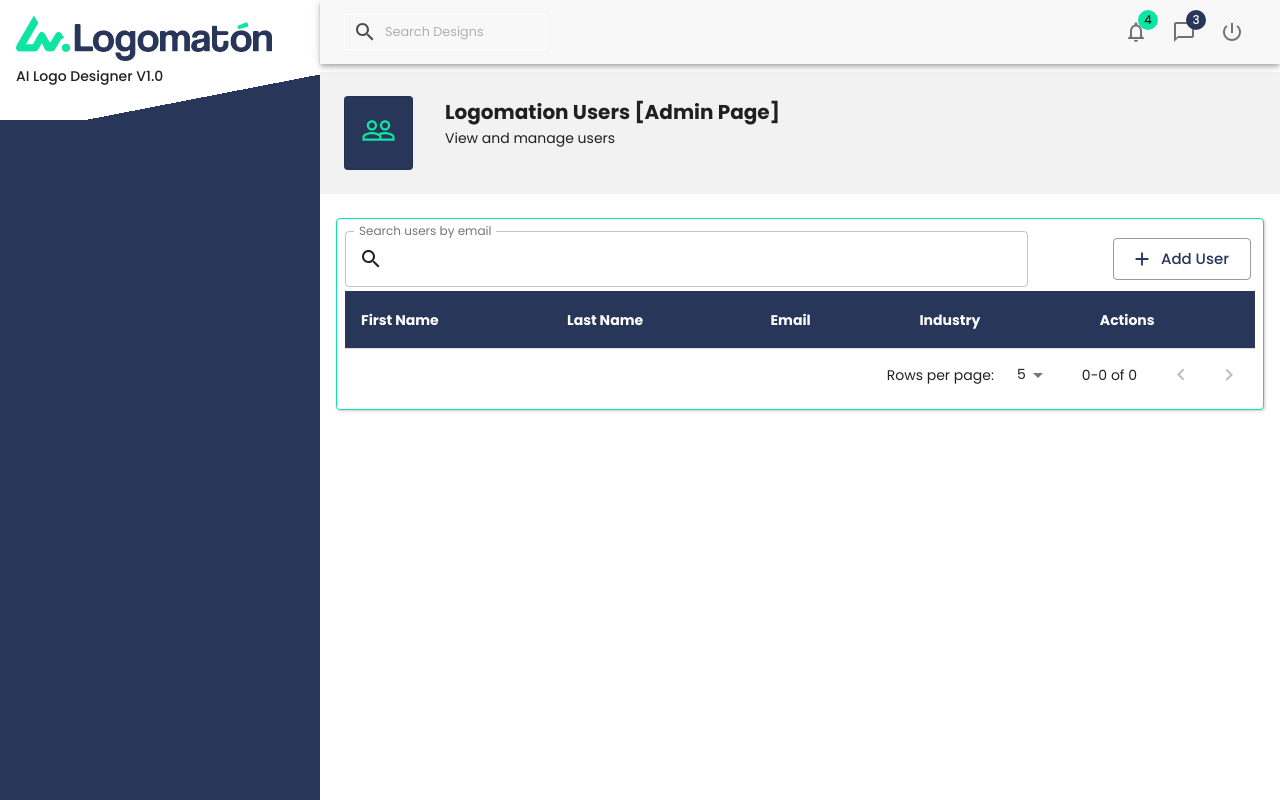
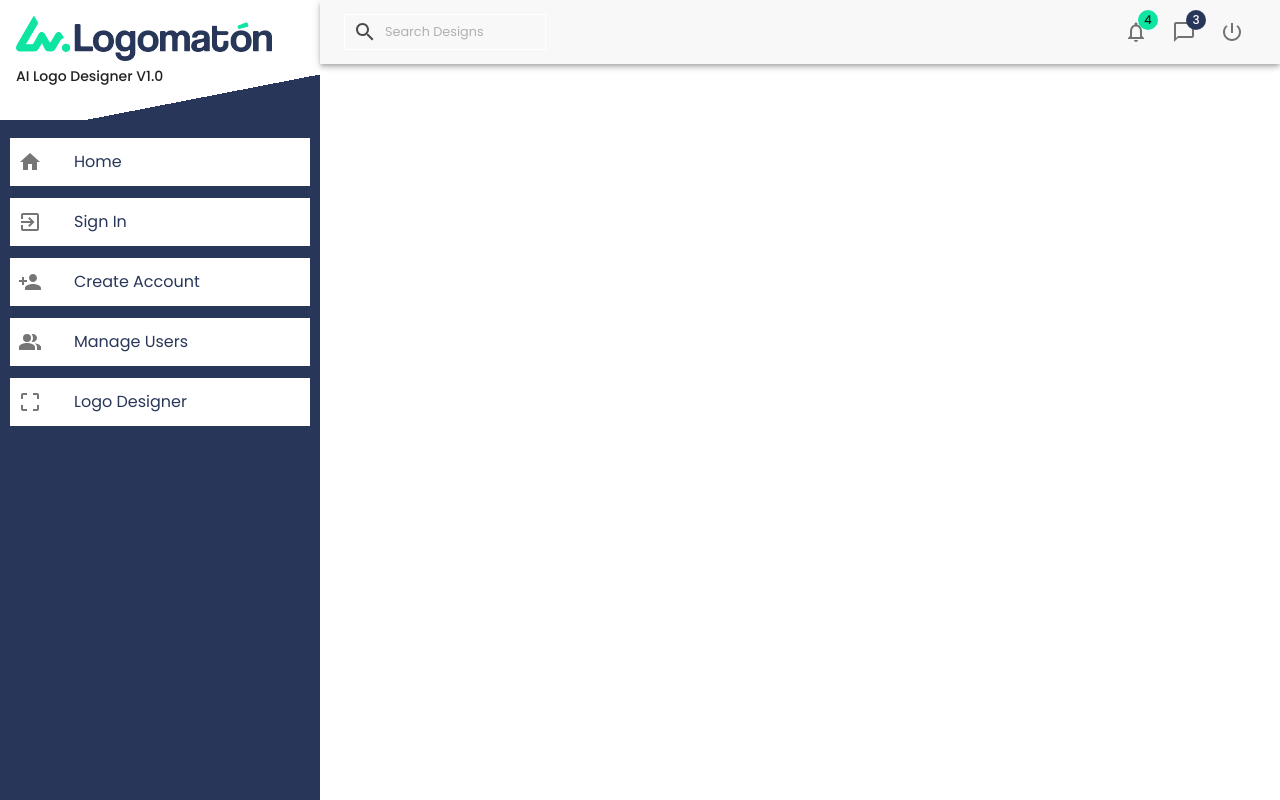
Before and after one commit to chandimaj1/logo-generator-app, a React (Create React App) app: page / in a window 1280 px wide. Built offline with nearby package versions, Linux system fonts and the light colour scheme.

Commit message:
navigation

```diff
--- a/package.json
+++ b/package.json
@@ -14,6 +14,7 @@
     "date-fns": "^2.19.0",
     "react": "^17.0.1",
     "react-dom": "^17.0.1",
+    "react-router-dom": "^5.2.0",
     "react-scripts": "4.0.3",
     "web-vitals": "^1.1.1"
   },
--- a/src/App/App.js
+++ b/src/App/App.js
@@ -2,10 +2,17 @@ import React from 'react';
 import './App.css';
 import SideMenu from '../components/SideMenu';
 import Header from '../components/Header';
-//import Register from '../pages/Register/Register';
+import Register from '../pages/Register/Register';
 import ViewUsers from '../pages/Register/ViewUsers';
+import { createMuiTheme, CssBaseline, makeStyles, ThemeProvider } from '@material-ui/core';
+import { BrowserRouter as Router,
+         Switch,
+         Route,
+         Link,
+         useRouteMatch,
+         useParams
+      } from "react-router-dom";
 
-import { createMuiTheme, CssBaseline, makeStyles, ThemeProvider } from '@material-ui/core';
 
 const theme = createMuiTheme({
   palette:{
@@ -66,17 +73,23 @@ function App() {
   const classes = useStyles();
 
   return (
+    <Router>
       <ThemeProvider theme={theme}>
         <SideMenu />
         <div className={classes.appMain}>
           <Header />
-
-      {/*<Register />*/}
-      {/*<ViewUsers />*/}
+          <Switch>
+            <Route exact path="/admin/manage-users">
               <ViewUsers />
+            </Route>
+            <Route exact path="/create-account">
+              <Register />
+            </Route>
+          </Switch>
         </div>
         <CssBaseline />
       </ThemeProvider>
+    </Router>
   );
 }
 
--- a/src/components/SideMenu.js
+++ b/src/components/SideMenu.js
@@ -1,5 +1,12 @@
-import { makeStyles, Typography } from '@material-ui/core';
+import { makeStyles, Typography, List, ListItem, ListItemIcon, ListItemText } from '@material-ui/core';
 import React from 'react';
+import HomeIcon from '@material-ui/icons/Home';
+import InfoIcon from '@material-ui/icons/Info';
+import PersonAddIcon from '@material-ui/icons/PersonAdd';
+import ExitToAppIcon from '@material-ui/icons/ExitToApp';
+import PeopleAltIcon from '@material-ui/icons/PeopleAlt';
+import CropFreeIcon from '@material-ui/icons/CropFree';
+import { BrowserRouter as Router, Switch, Route, Link} from "react-router-dom";
 
 
 const useStyles = makeStyles(theme => ({
@@ -27,6 +34,21 @@ const useStyles = makeStyles(theme => ({
     slogan:{
         margin: theme.spacing(2),
         marginTop: '0px',
+    },
+    listItem:{
+        backgroundColor:'#fff',
+        margin:theme.spacing(1),
+        padding:theme.spacing(1),
+        border:`solid 2px ${theme.palette.primary.main}`,
+        width:'inherit',
+        '&:hover':{
+            backgroundColor:theme.palette.secondary.main,
+        }
+    },
+    link:{
+        textDecoration:'none',
+        color:theme.palette.primary.main,
+        textAlign:'center'
     }
 }));
 
@@ -36,7 +58,7 @@ export default function SideMenu() {
     return (
         <div className={classes.sideMenu}>
             <div className={classes.logoArea}>
-                <img src="logomation_logo.png" alt="Logomation logo" className={classes.logo} />
+                <img src="../logomation_logo.png" alt="Logomation logo" className={classes.logo} />
                 <Typography
                     variant="subtitle2"
                     component="div"
@@ -45,6 +67,54 @@ export default function SideMenu() {
                     AI Logo Designer V1.0
                 </Typography>
             </div>
+            <div className={classes.linkArea}>
+                <List>
+                    <Link to="/" className={classes.link}>
+                        <ListItem button className={classes.listItem}>
+                            <ListItemIcon>
+                                <HomeIcon />
+                            </ListItemIcon>
+                            <ListItemText primary={"Home"}/>
+                        </ListItem>
+                    </Link>
+
+                    <Link to="/sign-in" className={classes.link}>
+                        <ListItem button className={classes.listItem} >
+                            <ListItemIcon>
+                                <ExitToAppIcon />
+                            </ListItemIcon>
+                            <ListItemText primary={"Sign In"}/>
+                        </ListItem>
+                    </Link>
+
+                    <Link to="/create-account" className={classes.link}>
+                        <ListItem button className={classes.listItem}>
+                            <ListItemIcon>
+                                <PersonAddIcon />
+                            </ListItemIcon>
+                            <ListItemText primary={"Create Account"}/>
+                        </ListItem>
+                    </Link>
+
+                    <Link to="/admin/manage-users" className={classes.link}>
+                        <ListItem button className={classes.listItem}>
+                            <ListItemIcon>
+                                <PeopleAltIcon />
+                            </ListItemIcon>
+                            <ListItemText primary={"Manage Users"}/>
+                        </ListItem>
+                    </Link>
+
+                    <Link to="/logo-designer" className={classes.link}>
+                        <ListItem button className={classes.listItem}>
+                            <ListItemIcon>
+                                <CropFreeIcon />
+                            </ListItemIcon>
+                            <ListItemText primary={"Logo Designer"}/>
+                        </ListItem>
+                    </Link>
+                </List>
+            </div>
         </div>
     )
 }
```
Also changed, not shown: 1 other file (tests, documents, lock files or other folders). Lines whose indentation alone changed are shown as unchanged.
